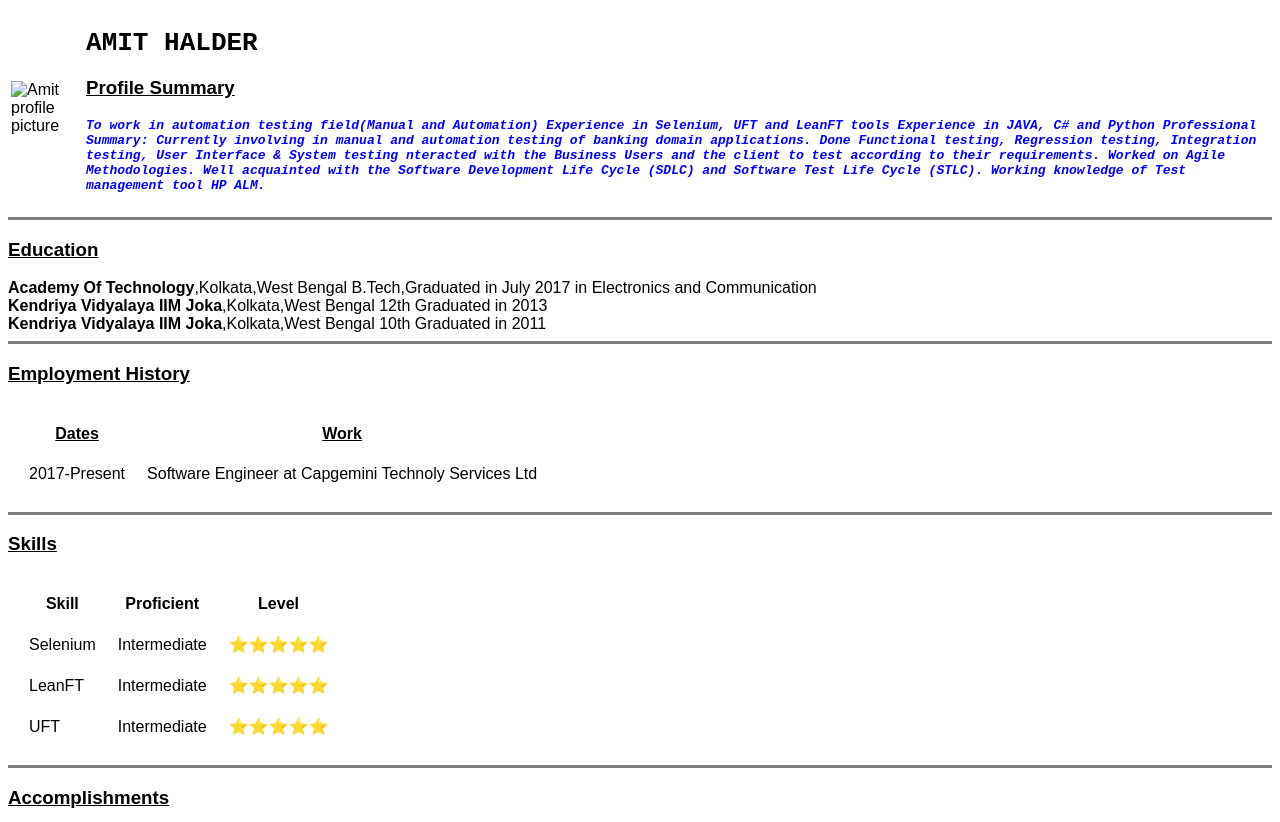
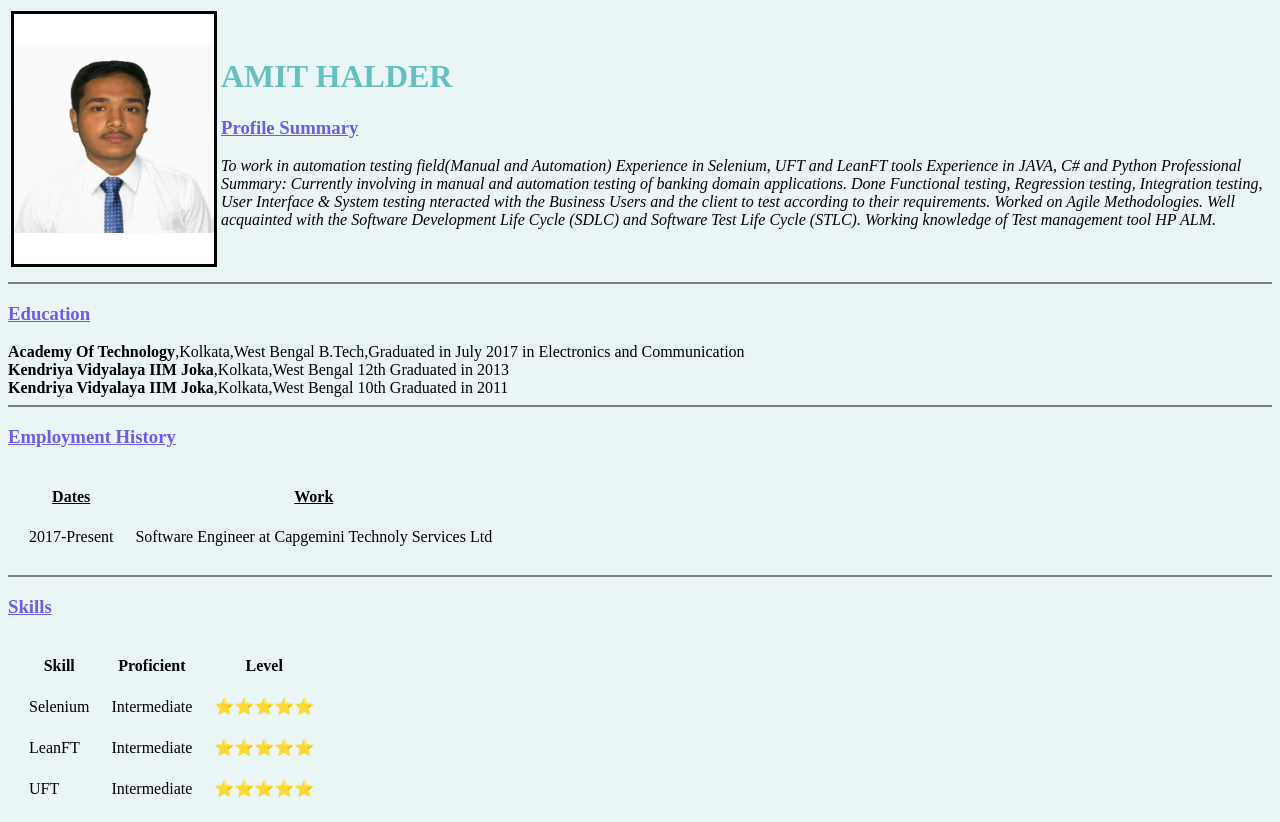
Before and after one commit to Bornforcoding/CV, a plain HTML site: page index.html in a window 1280 px wide. Shown: the top 822 px of the page. Drawn offline with Linux system fonts and the light colour scheme; files that its build step writes are made by us from their sources.

Commit message:
Add files via upload

```diff
--- /dev/null
+++ b/css/style.css
@@ -0,0 +1,19 @@
+body{
+            background-color: #EAF6F6;
+        }
+        hr{
+            background-color:grey;
+            border-style:none;
+            border-top-style: dotted;
+            border-width:1px;
+
+        }
+        img{
+            border-style: solid;
+        }
+h3{
+    color: #6c5ce7;
+}
+h1{
+    color: #66BFBF;
+}
--- a/index.html
+++ b/index.html
@@ -9,7 +9,7 @@
 <body>
 	<table>
         <tr>
-            <td><img src="images/amit-edit_new2.jpg " width="200" height="250" alt="Amit profile picture"></td>
+            <td><img src="images/amit-edit_new2.jpg" width="200" height="250" alt="Amit profile picture"></td>
             <td><h1>AMIT HALDER</h1>
 
                 <h3><u>Profile Summary</u></h3>
@@ -109,6 +109,6 @@ Working knowledge of Test management tool HP ALM.</em></p>
     <p><b>Email</b>:amithalder69@gmail.com</p>
     <p><b>Contact</b>:9903684706</p>
     <p><b>Address</b>: CBR Akritu, Hoodi, ITPL, Whitefield, Bengaluru-560048</p>
-    <a href="forms.html">Click Me!</a>
+
 </body>
 </html>
```
Also changed, not shown: images/amit-edit_new2.jpg (added).
